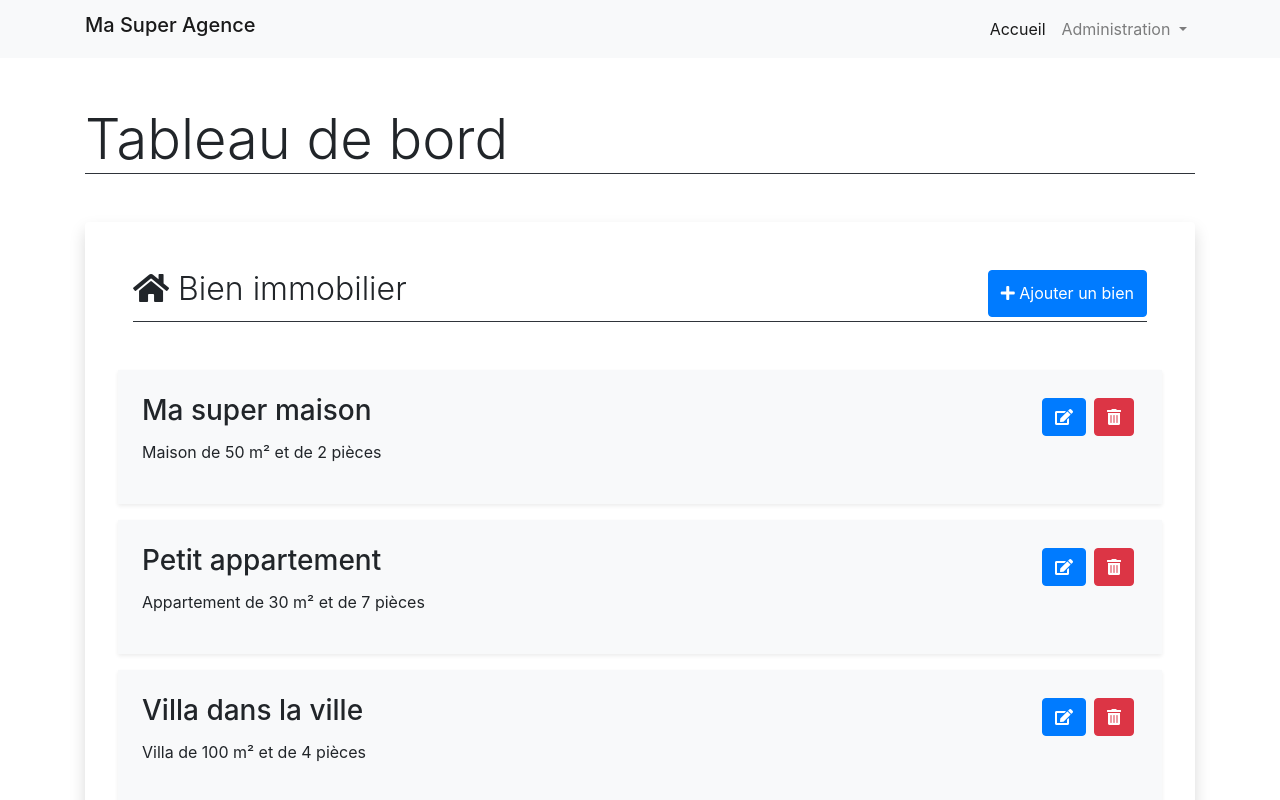
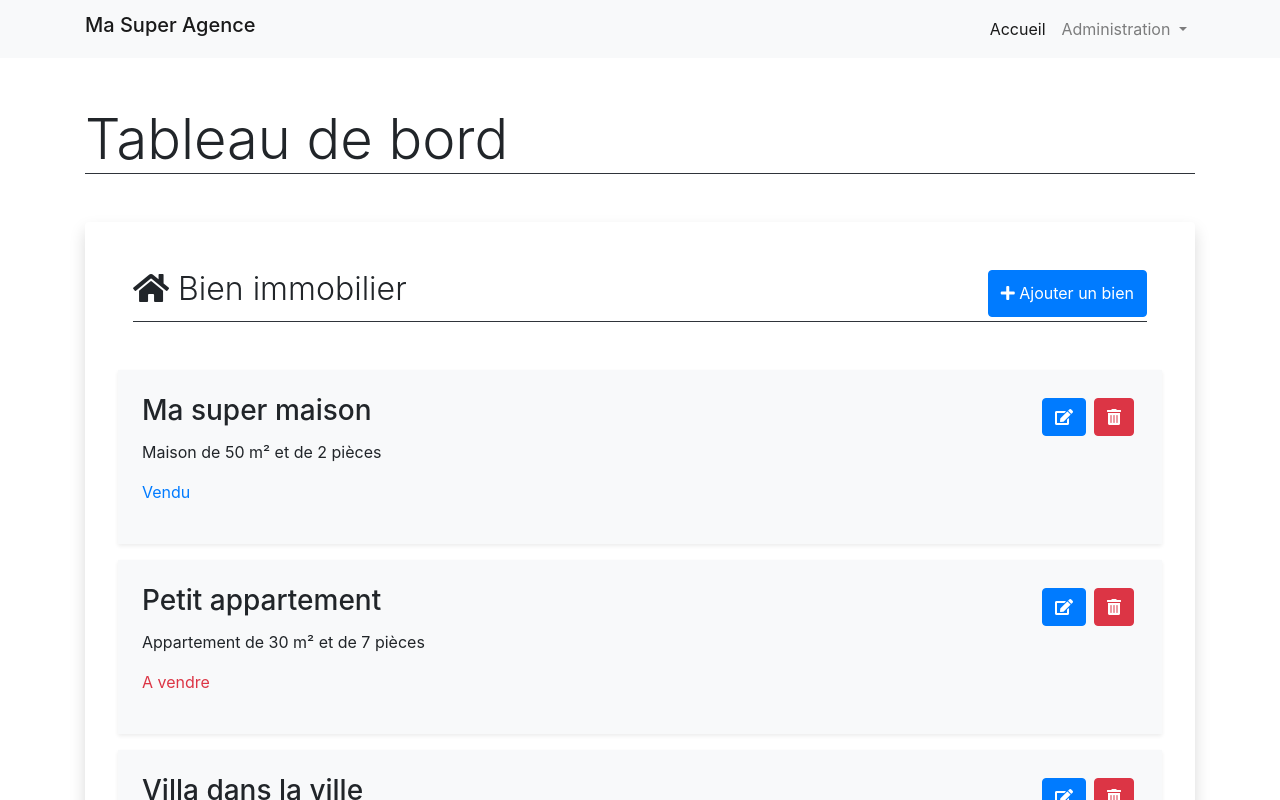
Before and after one commit to soulmouctar/ang_immo, an Angular app: page /admin/dashboard in a window 1280 px wide. Shown: the top 800 px of the page. Built offline with nearby package versions, Linux system fonts and the light colour scheme.

Commit message:
ajout d'un model de données

```diff
--- a/src/app/admin/admin-properties/admin-properties.component.html
+++ b/src/app/admin/admin-properties/admin-properties.component.html
@@ -16,6 +16,10 @@
           </div>
         </div>
         <P> {{ property.category }} de {{ property.surface }} m²  et de {{ property.rooms }} pièces </P>
+        <p>
+          <span class="text-primary" *ngIf="property.sold"> Vendu </span>
+          <span class="text-danger" *ngIf="!property.sold" > A vendre </span>
+        </p>
       </div>
     </div>
 
```
Also changed, not shown: src/app/models/property.model.ts (added, +11 -0 lines).
